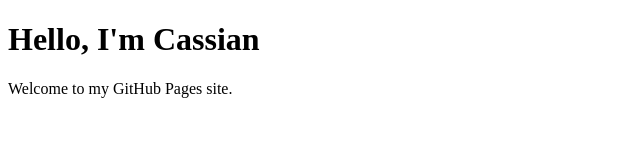
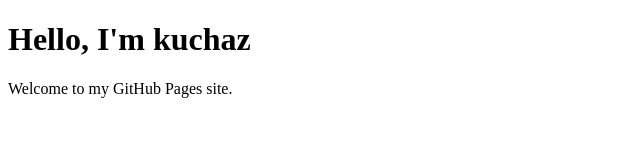
Before and after one commit to kuchaz/demo-site, a plain HTML site: page index.html in a window 1280 px wide. Shown: the full height of the page, 0-640 px from the left. Drawn offline with Linux system fonts and the light colour scheme.

Commit message:
Update index.html

```diff
--- a/index.html
+++ b/index.html
@@ -5,7 +5,7 @@
   <title>Cassian's Site</title>
 </head>
 <body>
-  <h1>Hello, I'm Cassian</h1>
+  <h1>Hello, I'm kuchaz</h1>
   <p>Welcome to my GitHub Pages site.</p>
 </body>
 </html>
```
